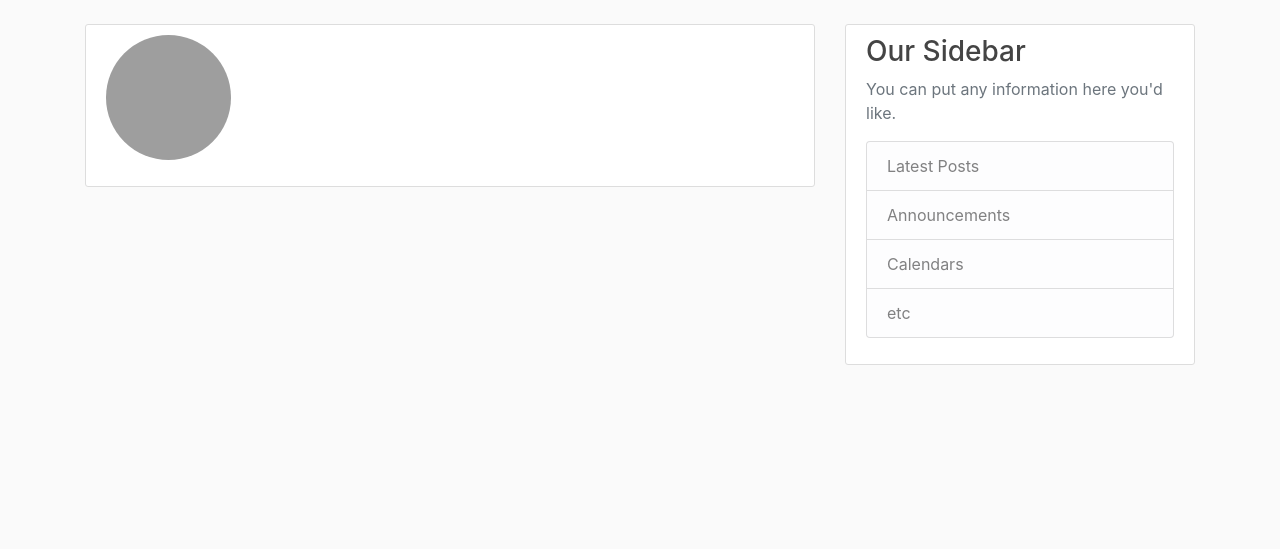
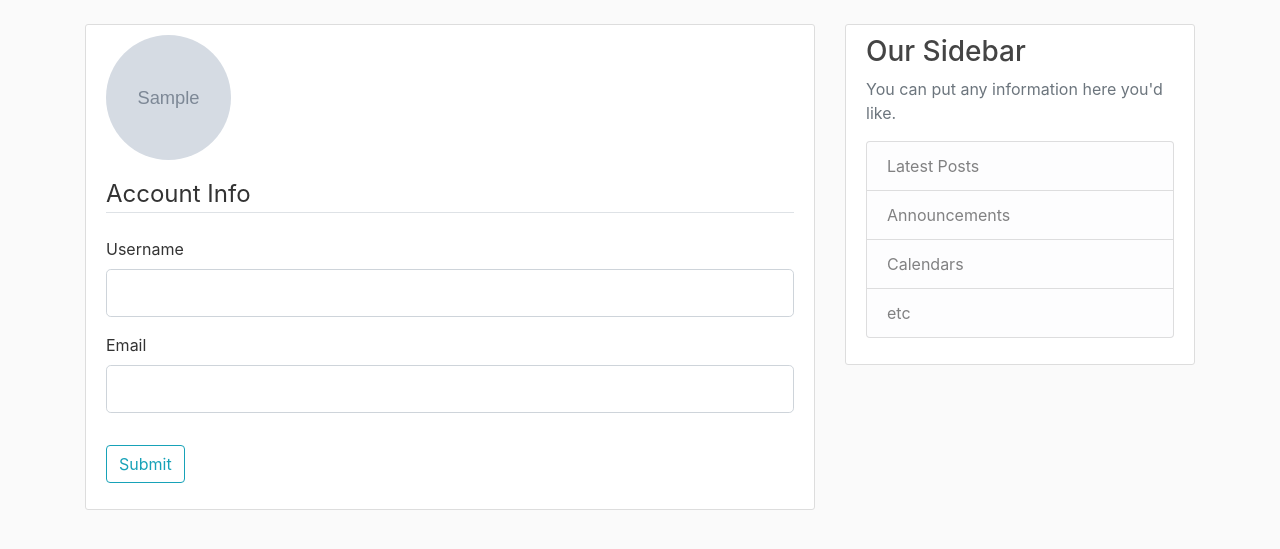
Before and after one commit to Victorxxiv/THE24_Blog, a Flask app: template flaskblog/templates/account.html in a window 1280 px wide. Shown: the part 56-605 px from the top of the page. Run offline with Flask 3, Linux system fonts and the light colour scheme; the template is opened without the code that fills it: most values are stand-ins (such as "Sample title", 1, 10 or a date in 2020); grey boxes marked "Sample" are stand-in pictures; form fields are guessed from the names that the template uses; some libraries are stand-ins or nearby versions; grey boxes are pictures that could not be loaded.

Commit message:
Updating User Account

```diff
--- a/flaskblog/templates/account.html
+++ b/flaskblog/templates/account.html
@@ -2,12 +2,47 @@
 {% block content %}
     <div class="content-section">
       <div class="media">
-        <img class="rounded-circle account-img" src="userimage.jpg">
+        <img class="rounded-circle account-img" src="{{ image_file }}">
         <div class="media-body">
           <h2 class="account-heading">{{ current_user.username }}</h2>
           <p class="text-secondary">{{ current_user.email }}</p>
         </div>
       </div>
-      <!-- FORM HERE -->
+        <form method="POST" action="">
+            {{ form.hidden_tag() }}
+            <fieldset class="form-group">
+                <legend class="border-bottom mb-4">Account Info</legend>
+                <div class="form-group">
+                    {{ form.username.label(class="form-control-label") }}
+
+                    {% if form.username.errors %}
+                        {{ form.username(class="form-control form-control-lg is-invalid") }}
+                        <div class="invalid-feedback">
+                            {% for error in form.username.errors %}
+                                <span>{{ error }}</span>
+                            {% endfor %}
+                        </div>
+                    {% else %}
+                        {{ form.username(class="form-control form-control-lg") }}
+                    {% endif %}
+                </div>
+                <div class="form-group">
+                    {{ form.email.label(class="form-control-label") }}
+                    {% if form.email.errors %}
+                        {{ form.email(class="form-control form-control-lg is-invalid") }}
+                        <div class="invalid-feedback">
+                            {% for error in form.email.errors %}
+                                <span>{{ error }}</span>
+                            {% endfor %}
+                        </div>
+                    {% else %}
+                        {{ form.email(class="form-control form-control-lg") }}
+                    {% endif %}
+                </div>
+            </fieldset>
+            <div class="form-group">
+                {{ form.submit(class="btn btn-outline-info") }}
+            </div>
+        </form>
     </div>
 {% endblock content %}
```
